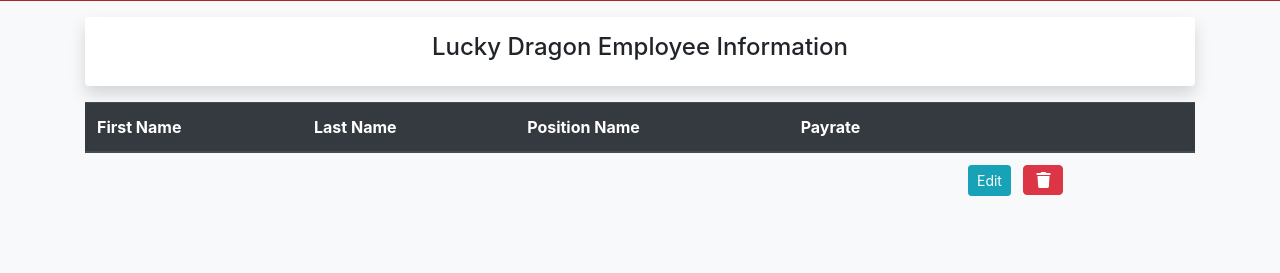
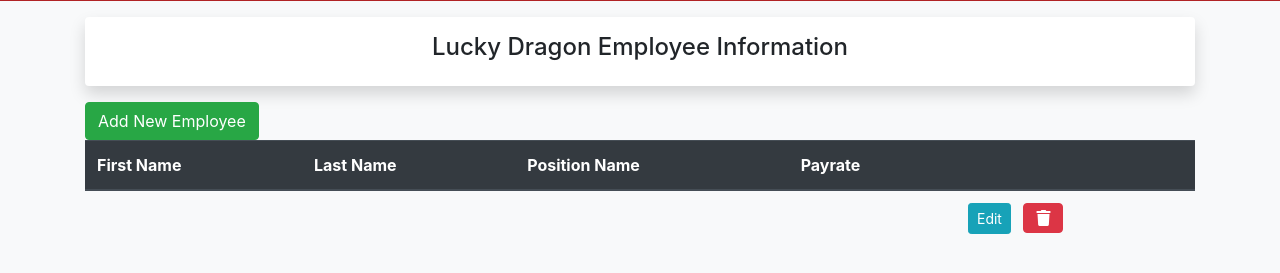
Before and after one commit to ngorog/cs340_final_project, a PHP site: page /employees.php in a window 1280 px wide. Shown: the part 303-576 px from the top of the page. Run offline with PHP 8.4, Linux system fonts and the light colour scheme; the visitor is signed in with stand-in values (Sample User, id 1); tables that the repository leaves empty or names only in its code hold one stand-in row (values such as "Sample post"); data that the repository does not hold is empty; some libraries are stand-ins or nearby versions.

Commit message:
Updated File for Adding Employee

```diff
--- a/employees.php
+++ b/employees.php
@@ -34,6 +34,77 @@
            <div class='p-3 my-3 text-dark-50 bg-white rounded shadow'>
                 <h4 class='text-center'> Lucky Dragon Employee Information </h4>
            </div>
+
+					 <div class="page-header clearfix">
+							 <a href="addEmployee.php" class="btn btn-success pull-right">Add New Employee</a>
+					 </div>
+					 <!--
+							<button type="button" class="btn btn-primary" data-toggle="modal" data-target="#exampleModalLong">
+							  Add Employee(s)
+							</button>
+
+\							<div class="modal fade" id="exampleModalLong" tabindex="-1" role="dialog" aria-labelledby="exampleModalLongTitle" aria-hidden="true">
+							  <div class="modal-dialog" role="document">
+							    <div class="modal-content">
+							      <div class="modal-header">
+							        <h5 class="modal-title" id="exampleModalLongTitle">Add Employee(s)</h5>
+							        <button type="button" class="close" data-dismiss="modal" aria-label="Close">
+							          <span aria-hidden="true">&times;</span>
+							        </button>
+							      </div>
+							      <div class="modal-body">
+
+
+											<form method="post"	action="employees.php?action=add&code=<?= $row['FirstName'] ?>">
+												<div class="form-group">
+												<label for="empfirstname">First Name</label>
+												<input type="firstname" class="form-control" id="empfirstname" placeholder="First Name">
+												</div>
+
+												<div class="form-group">
+												<label for="emplastname">Last Name</label>
+												<input type="lastname" class="form-control" id="emplastname" placeholder="Last Name">
+												</div>
+
+												<div class="form-group">
+													<label for="empPosition"> Employee Position </label>
+
+													<select>
+													  <option value="owner">Owner</option>
+													  <option value="manager">Manager</option>
+													  <option value="cook">Cook</option>
+													  <option value="janitor">Janitor</option>
+														<option value="waiter">Waiter</option>
+														<option value="cashier">Cashier</option>
+														<option value="busser">Busser</option>
+														<option value="dishwasher">Dish Washer</option>
+														<option value="host">Host</option>
+														<option value="bartender">Bartender</option>
+													</select>
+												</div>
+
+												<div class="form-group">
+												<label for="empPayrate">Pay Rate</label>
+												<input type="payrate" class="form-control" id="empPayrate" placeholder="$0.00 - do not include $">
+												</div>
+
+											</form>
+
+
+
+							      </div>
+							      <div class="modal-footer">
+							        <button type="button" class="btn btn-secondary" data-dismiss="modal">Close</button>
+							        <button type="button" class="btn btn-primary">Submit</button>
+							      </div>
+							    </div>
+							  </div>
+							</div>
+
+			-->
+
+
+
 			<!-- Menu Items -->
 
 			<!-- SQL Query -->
```
